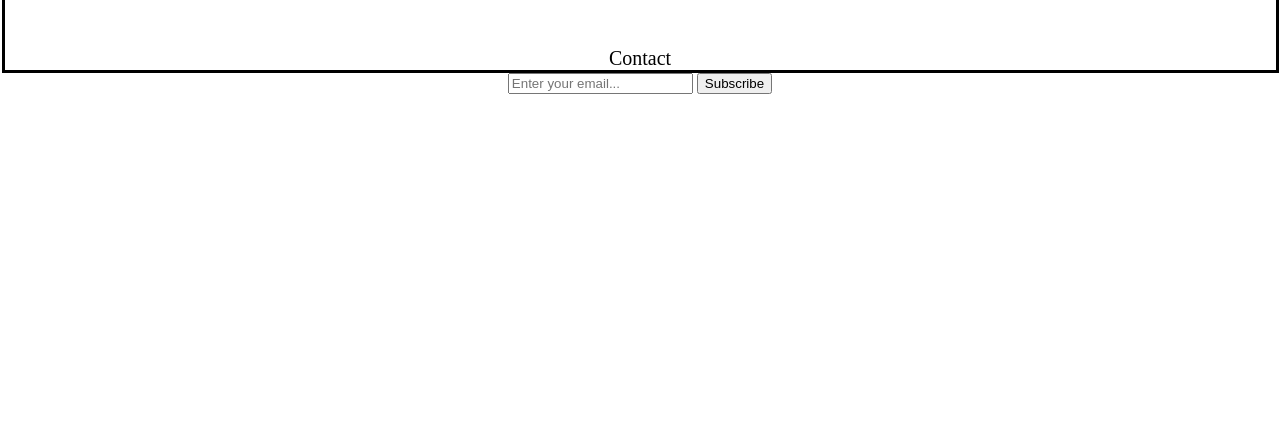
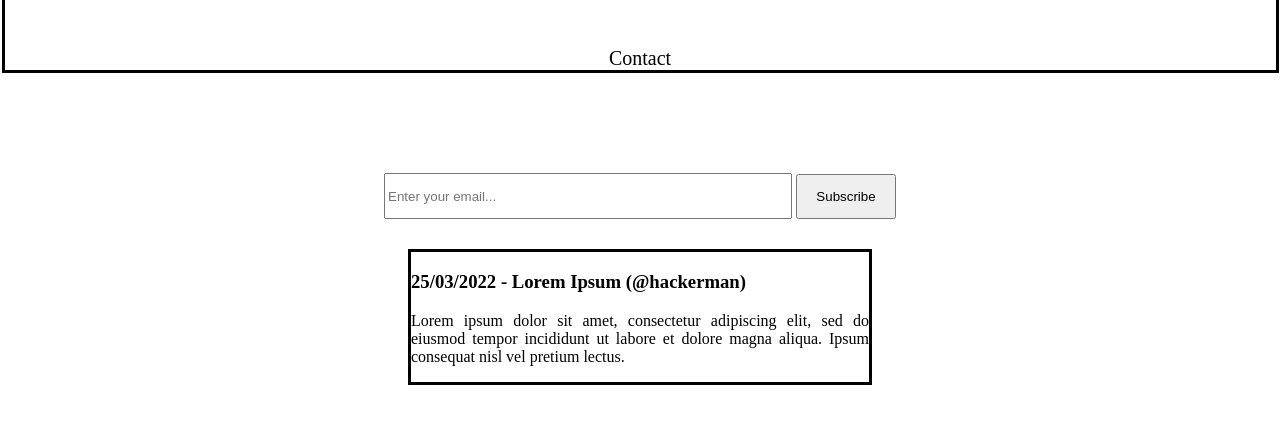
Before and after one commit to Maruxi01/Hacker-News, a plain HTML site: page index.html in a window 1280 px wide. Shown: the part 81-504 px from the top of the page. Drawn offline with Linux system fonts and the light colour scheme.

Commit message:
avance posts

```diff
--- a/index.html
+++ b/index.html
@@ -15,8 +15,14 @@
         <a href="/contact.html" id="contact">Contact</a>
     </div>
     <div id="body">
-        <input type="email" id="campo_email" placeholder="Enter your email...">
-        <input type="submit" value="Subscribe">
+        <div id="campoSubs">
+            <input type="email" id="campo_email" placeholder="Enter your email...">
+            <input type="submit" id="btnSubs"value="Subscribe">
+        </div>
+        <div id="post1">
+            <h3>25/03/2022 - Lorem Ipsum (@hackerman)</h3>
+            <p>Lorem ipsum dolor sit amet, consectetur adipiscing elit, sed do eiusmod tempor incididunt ut labore et dolore magna aliqua. Ipsum consequat nisl vel pretium lectus.</p>
+        </div>
     </div>
 
 </body>
--- a/style.css
+++ b/style.css
@@ -30,5 +30,21 @@ h1{
     align-items: center;
     margin: auto;
     text-align: center;
+    margin-top: 100px;
+}
+#campo_email{
+    width: 400px;
+    height: 40px;
+}
+#btnSubs{
+    width: 100px;
+    height: 45px;
+}
+#post1{
+    border: solid;
+    margin-left: 400px;
+    margin-right: 400px;
+    margin-top: 30px;
+    text-align: justify;
 
 }
```
